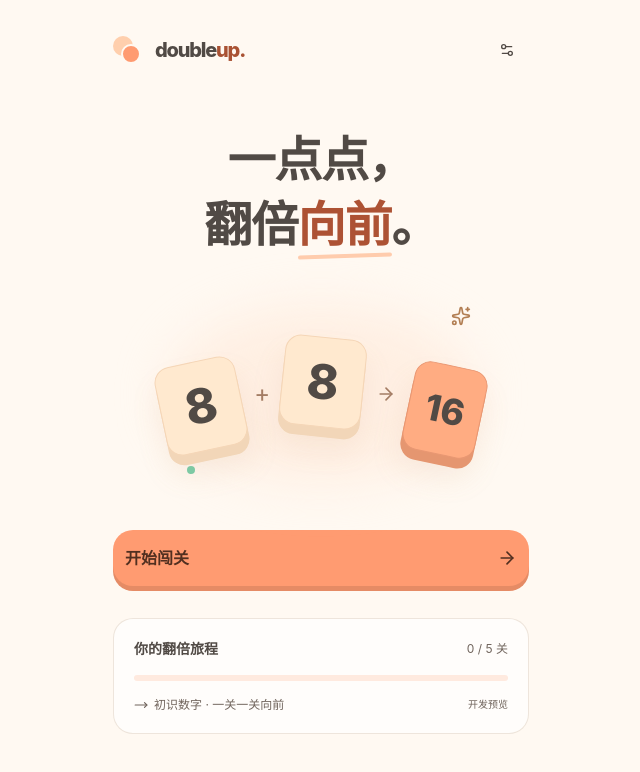
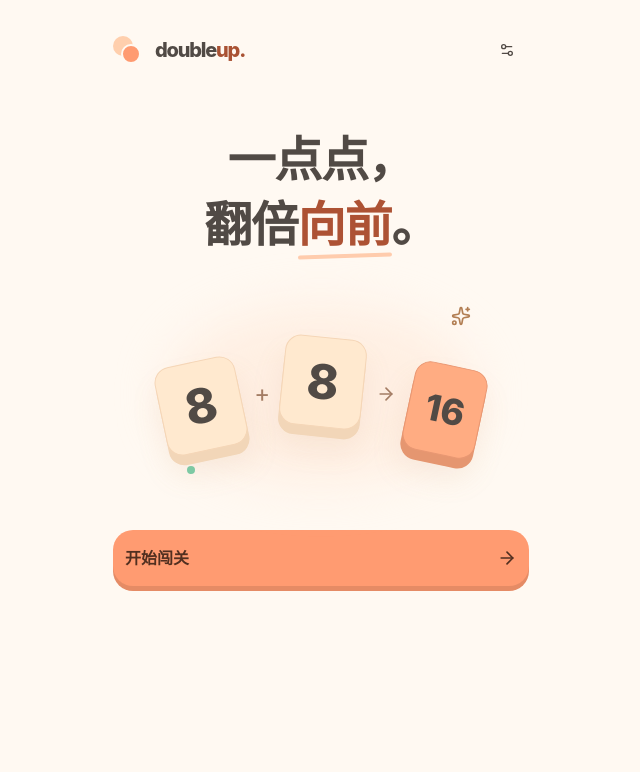
Before and after one commit to Moewerry/double-up, a React (Vite) app: page /play in a window 1280 px wide. Shown: the top 772 px of the page, without its empty margins (319-959 px from the left). Built offline with nearby package versions, Linux system fonts and the light colour scheme.

Commit message:
fix: 移除首页翻倍旅程区块

```diff
--- a/src/pages/home-page.tsx
+++ b/src/pages/home-page.tsx
@@ -1,11 +1,9 @@
-import { ArrowRight, Check, MoveRight } from "lucide-react"
+import { ArrowRight } from "lucide-react"
 import { Link } from "react-router-dom"
 import { Brand } from "@/components/brand"
 import { SettingsDialog } from "@/components/settings-dialog"
 import { MergeIllustration } from "@/components/home/merge-illustration"
 import { Button } from "@/components/ui/button"
-import { Card, CardContent } from "@/components/ui/card"
-import { Progress } from "@/components/ui/progress"
 import { levels } from "@/game/levels"
 import { useGameStore } from "@/stores/use-game-store"
 
@@ -24,10 +22,5 @@ export function HomePage() {
         {blocked ? <span>请先恢复存档</span> : <Link to="/play">{label}<ArrowRight className="ml-auto size-5" /></Link>}
       </Button>
     </section>
-    <Card className="gap-0 border-border/80 bg-white/70 py-0 shadow-none"><CardContent className="p-5">
-      <div className="flex items-center justify-between text-sm"><span className="font-semibold">你的翻倍旅程</span><span className="text-xs text-muted-foreground">{completed} / {levels.length} 关</span></div>
-      <Progress className="my-4 h-1.5 [&_[data-slot=progress-indicator]]:bg-[#579478]" value={completed / levels.length * 100} aria-label={`已完成 ${completed} 关，共 ${levels.length} 关`} />
-      <div className="flex items-center justify-between text-xs text-muted-foreground"><span className="flex items-center gap-1.5">{finished ? <Check className="size-3.5" /> : <MoveRight className="size-3.5" />}{finished ? "第一章完成，很棒的一段旅程" : "初识数字 · 一关一关向前"}</span><span className="text-[10px]">开发预览</span></div>
-    </CardContent></Card>
   </>
 }
```
